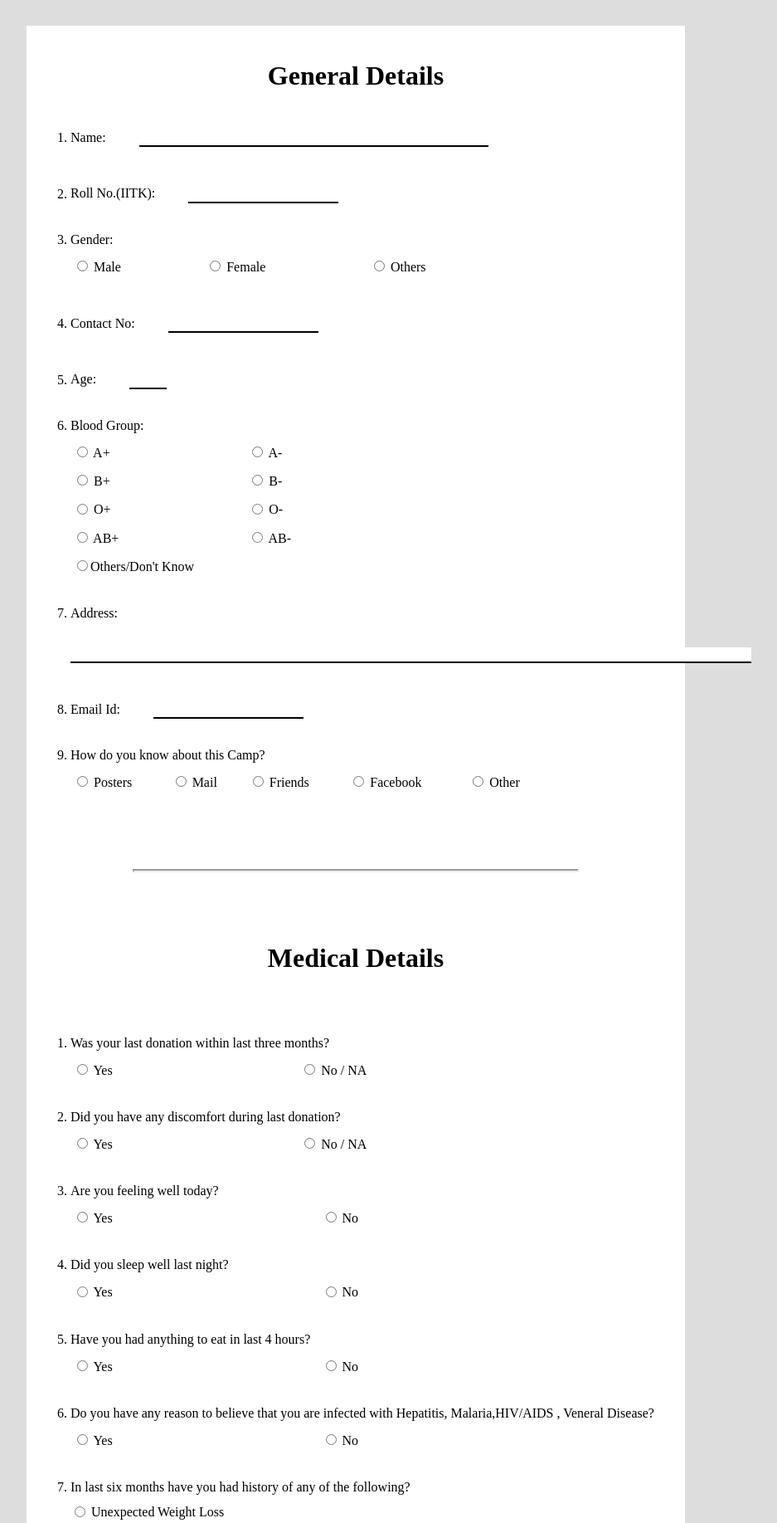
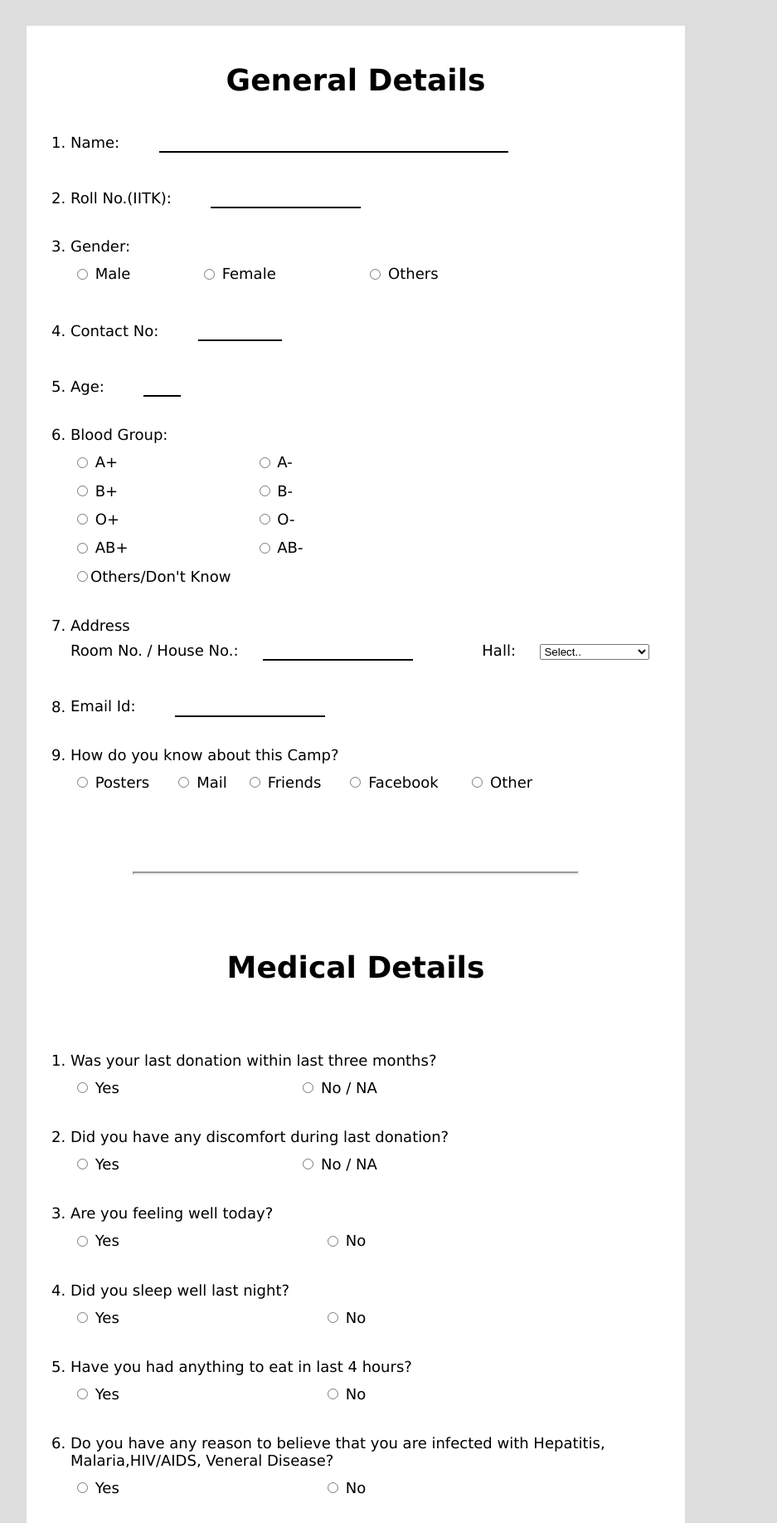
Before and after one commit to Raktarpan/BloodDonationForm, a PHP site: page /form.html in a window 1280 px wide. Shown: the part 89-1924 px from the top of the page at 83% size, without its empty margins (211-1148 px from the left). Run offline with PHP 8.4, Linux system fonts and the light colour scheme.

Commit message:
form final complete

```diff
--- a/css/main.css
+++ b/css/main.css
@@ -3,6 +3,8 @@ body
 	padding: 0;
 	margin: 0;
 	background-color: #ddd;
+	font-family: Verdana, Geneva, sans-serif;
+	font-size: large
 }
 header
 {
--- a/form.html
+++ b/form.html
@@ -7,6 +7,20 @@
 	<link href='http://fonts.googleapis.com/css?family=Lobster|Pacifico:400,700,300|Roboto:400,100,100italic,300,300italic,400italic,500italic,500' rel='stylesheet' type='text/css'>
 		<link href='http://fonts.googleapis.com/css?family=Raleway:400,100,500,600,700,300' rel='stylesheet' type='text/css'>
 		<!--webfonts-->
+
+    <script type="text/javascript">
+      function display_hidden(that)
+      {
+        if(that.value=="NA")
+        {
+          document.getElementById("addr_div").style.display="";
+        }
+        else
+        {
+          document.getElementById("addr_div").style.display="none";
+        }
+      }
+    </script>
 </head>
 
 <body>
@@ -60,15 +74,39 @@
             </tr>
         </table>
 
-        <li>Address: <br><br>
-          <input type="text" name="address" size="100" maxlength="100"><br>
+        <li>Address <br>
+          Room No. / House No.: &emsp; <input type="text" name="address" size="20" maxlength="20" required> &emsp;&emsp;&emsp;&emsp;
+          Hall: &emsp;
+          <select id="hostel" onchange="display_hidden(this)" required>
+            <option selected hidden>Select..</option>
+            <option name="hostel" value="GH1">GH1</option>
+            <option name="hostel" value="H1">Hall 1</option>
+            <option name="hostel" value="H2">Hall 2</option>
+            <option name="hostel" value="H3">Hall 3</option>
+            <option name="hostel" value="H4">Hall 4</option>
+            <option name="hostel" value="H5">Hall 5</option>
+            <option name="hostel" value="GH2">GHT/ GH2</option>
+            <option name="hostel" value="H7">Hall 7</option>
+            <option name="hostel" value="H8">Hall 8</option>
+            <option name="hostel" value="H9">Hall 9</option>
+            <option name="hostel" value="H10">Hall 10</option>
+            <option name="hostel" value="H11">Hall 11</option>
+            <option name="hostel" value="H12">Hall 12</option>
+            <option name="hostel" value="SBRA">RA Residence</option>
+            <option name="hostel" value="FA">Faculty Residence</option>
+            <option name="hostel" value="NA">Other</option>
+          </select>
 
-        <li>Email Id: &emsp;&emsp; <input type="text" name="email">
+          <div id="addr_div" style="display: none">
+            <br>Other: &emsp;&emsp; <input type="text" name="address" size="75" maxlength="100" required>
+          </div>
+
+        <li>Email Id: &emsp;&emsp; <input type="text" name="email" required>
 
         <li>How do you know about this Camp?
           <table class="tabw_80">
             <tr>
-              <td><input type="radio" name="camp_know" value="Posters"> Posters</td>
+              <td><input type="radio" name="camp_know" value="Posters" required> Posters</td>
               <td><input type="radio" name="camp_know" value="Mail"> Mail</td>
               <td><input type="radio" name="camp_know" value="Friends"> Friends</td>
               <td><input type="radio" name="camp_know" value="Facebook"> Facebook</td>
```
Also changed, not shown: other parts of form.html (+21 -21 lines).
